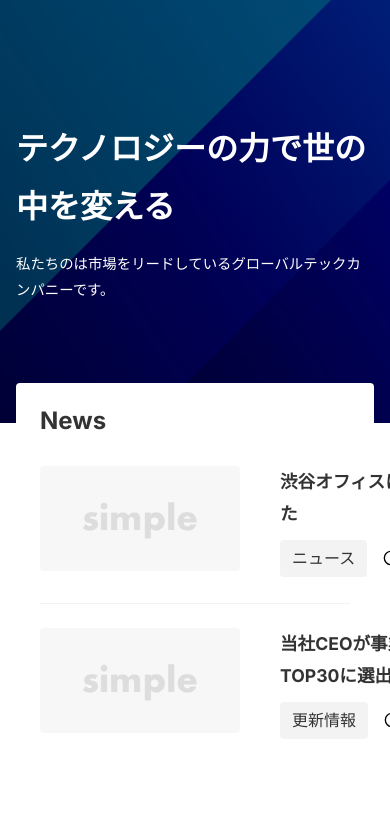
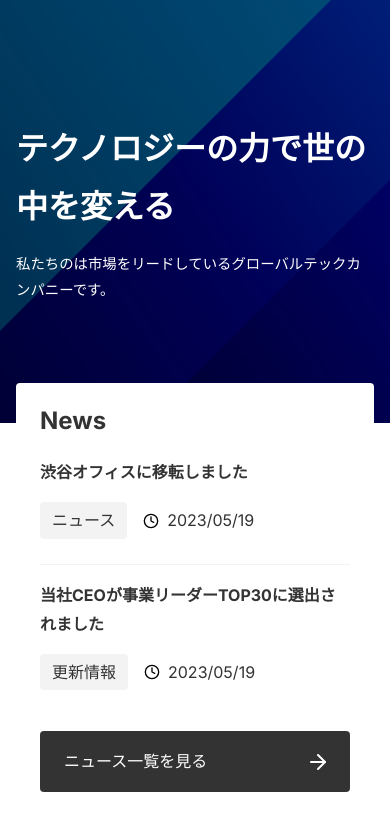
Before and after one commit to gyft781/next_microcms_study, a Next.js app in the folder my-next-project/: page / in a window 390 px wide. Shown: the top 830 px of the page. Built offline with nearby package versions, Linux system fonts and the light colour scheme.

Commit message:
section 3-3

```diff
--- /dev/null
+++ b/my-next-project/app/_components/ButtonLink/index.module.css
@@ -0,0 +1,19 @@
+.button {
+  display: block;
+  padding: 20px 20px;
+  border-radius: var(--border-radius);
+  width: 300px;
+  background: url("/arrow-right.svg") no-repeat right 20px center, var(--color-button-primary);
+  color: var(--color-text-unpainted);
+}
+
+.button:hover {
+  opacity: 0.9;
+}
+
+@media (max-width: 640px) {
+  .button {
+    padding: 16px 24px;
+    width: 100%;
+  }
+}
--- /dev/null
+++ b/my-next-project/app/_components/ButtonLink/index.tsx
@@ -0,0 +1,14 @@
+import styles from './index.module.css';
+
+type Props = {
+  href: string;
+  children: React.ReactNode;
+}
+
+export default function ButtonLink({ href, children }: Props) {
+  return (
+    <a href={href} className={styles.button}>
+      {children}
+    </a>
+  )
+}
--- /dev/null
+++ b/my-next-project/app/_components/Category/index.module.css
@@ -0,0 +1,7 @@
+.tag {
+  background-color: var(--color-bg-sub);
+  padding: 4px 12px;
+  border-radius: var(--border-radius);
+  white-space: nowrap;
+  font-size: 1rem;
+}
--- /dev/null
+++ b/my-next-project/app/_components/Category/index.tsx
@@ -0,0 +1,10 @@
+import type { Category } from '@/app/_libs/microcms';
+import styles from './index.module.css';
+
+type Props = {
+  category: Category
+}
+
+export default function Category({ category }: Props) {
+  return <span className={styles.tag}>{category.name}</span>
+}
--- /dev/null
+++ b/my-next-project/app/_components/Date/index.module.css
@@ -0,0 +1,7 @@
+.date {
+  display: flex;
+  align-items: center;
+  gap: 8px;
+  margin: 0.8rem 0;
+  font-size: 1rem;
+}
--- /dev/null
+++ b/my-next-project/app/_components/Date/index.tsx
@@ -0,0 +1,15 @@
+import Image from 'next/image';
+import styles from './index.module.css';
+
+type Props = {
+  date: string
+}
+
+export default function Date({ date }: Props) {
+  return (
+    <span className={styles.date}>
+      <Image src="/clock.svg" alt="" width={16} height={16} loading='eager' />
+      {date}
+    </span>
+  )
+}
--- /dev/null
+++ b/my-next-project/app/_components/NewsList/index.module.css
@@ -0,0 +1,51 @@
+.list + .list {
+  border-top: 1px solid var(--color-border-light );
+}
+
+.link {
+  display: flex;
+  align-items: flex-start;
+  gap: 40px;
+  padding: 24px 0;
+}
+
+.image {
+  width: 200px;
+  height: auto;
+  border-radius: var(--border-radius);
+}
+
+.title {
+  font-size: 1.1rem;
+  font-weight: bold;
+  margin-bottom: 0.5rem;
+}
+
+.meta {
+  display: flex;
+  align-items: center;
+  gap: 16px;
+}
+
+@media (max-width: 640px) {
+  .link {
+    display: block;
+    padding: 16px 0;
+  }
+
+  .image {
+    display: none;
+  }
+
+  .title {
+    font-size: 1rem;
+    font-weight: bold;
+    margin-bottom: 0.4rem;
+  }
+
+  .meta {
+    display: flex;
+    align-items: center;
+    gap: 16px;
+  }
+}
--- /dev/null
+++ b/my-next-project/app/_components/NewsList/index.tsx
@@ -0,0 +1,34 @@
+import Image from 'next/image';
+import styles from './index.module.css';
+import Category from '../Category';
+import Date from '../Date';
+import { News} from '@/app/_libs/microcms';
+
+type Props = {
+  news: News[];
+}
+
+export default function NewsList({ news }: Props) {
+  if(news.length === 0) {
+    return <p>ニュースはありません。</p>
+  }
+
+  return (
+    <ul>
+      {news.map(article => (
+        <li key={article.id} className={styles.list}>
+          <div className={styles.link}>
+            <Image className={styles.image} src="/no-image.png" alt="No Image" width={1200} height={630} />
+            <dl className={styles.content}>
+              <dt className={styles.title}>{article.title}</dt>
+              <dd className={styles.meta}>
+                <Category category={article.category} />
+                <Date date={article.publishedAt ?? article.publishedAt}></Date>
+              </dd>
+            </dl>
+          </div>
+        </li>
+      ))}
+    </ul>
+  )
+}
--- /dev/null
+++ b/my-next-project/app/_libs/microcms.ts
@@ -0,0 +1,13 @@
+export type Category = {
+  name: string
+}
+
+export type News = {
+  id: string;
+  title: string;
+  category: {
+    name: string;
+  };
+  publishedAt: string;
+  createAt: string;
+}
--- a/my-next-project/app/globals.css
+++ b/my-next-project/app/globals.css
@@ -27,7 +27,6 @@
 html,
 body {
   max-width: 100vw;
-  overflow-x: hidden;
 }
 
 body {
--- a/my-next-project/app/page.module.css
+++ b/my-next-project/app/page.module.css
@@ -47,49 +47,10 @@
   font-size: 1.5rem;
 }
 
-.list + .list {
-  border-top: 1px solid var(--color-border-light );
-}
-
-.link {
-  display: flex;
-  align-items: flex-start;
-  gap: 40px;
-  padding: 24px 0;
-}
-
-.image {
-  width: 200px;
-  height: auto;
-  border-radius: var(--border-radius);
-}
-
-.newsItemTitle {
-  font-size: 1.1rem;
-  font-weight: bold;
-  margin-bottom: 0.5rem;
-}
-
-.meta {
-  display: flex;
-  align-items: center;
-  gap: 16px;
-}
-
-.tag {
-  background-color: var(--color-bg-sub);
-  padding: 4px 12px;
-  border-radius: var(--border-radius);
-  white-space: nowrap;
-  font-size: 1rem;
-}
-
-.date {
-  display: flex;
-  align-items: center;
-  gap: 8px;
-  margin: 0.8rem 0;
-  font-size: 1rem;
+.newsLink {
+  position: absolute;
+  right: -40px;
+  bottom: -40px;
 }
 
 @media (max-width: 1000px) {
--- a/my-next-project/app/page.tsx
+++ b/my-next-project/app/page.tsx
@@ -1,15 +1,9 @@
 import styles from './page.module.css';
 import Image from 'next/image';
 
-type News =  {
-  id: string;
-  title: string;
-  category: {
-    name: string;
-  };
-  publishedAt: string;
-  createAt: string;
-}
+import NewsList from '@/app/_components/NewsList';
+import ButtonLink from '@/app/_components/ButtonLink';
+import { News } from '@/app/_libs/microcms';
 
 const data: { contents: News[]} = {
   contents: [
@@ -59,23 +53,10 @@
 
       <section className={styles.news}>
         <h2 className={styles.newsTitle}>News</h2>
-        <ul>
-          {sliceData.map(article => (
-            <li key={article.id} className={styles.list}>
-              <div className={styles.link}>
-                <Image className={styles.image} src="/no-image.png" alt="No Image" width={1200} height={630} />
-                <dl className={styles.content}>
-                  <dt className={styles.newsItemTitle}>{article.title}</dt>
-                  <dd className={styles.meta}>
-                    <span className={styles.tag}>{article.category.name}</span>
-                    <span className={styles.date}><Image src="/clock.svg" alt="" width={16} height={16} /></span>
-                    {article.publishedAt}
-                  </dd>
-                </dl>
-              </div>
-            </li>
-          ))}
-        </ul>
+        <NewsList news={sliceData} />
+        <div className={styles.newsLink}>
+          <ButtonLink href="/news">ニュース一覧を見る</ButtonLink>
+        </div>
       </section>
     </>
   )
```
